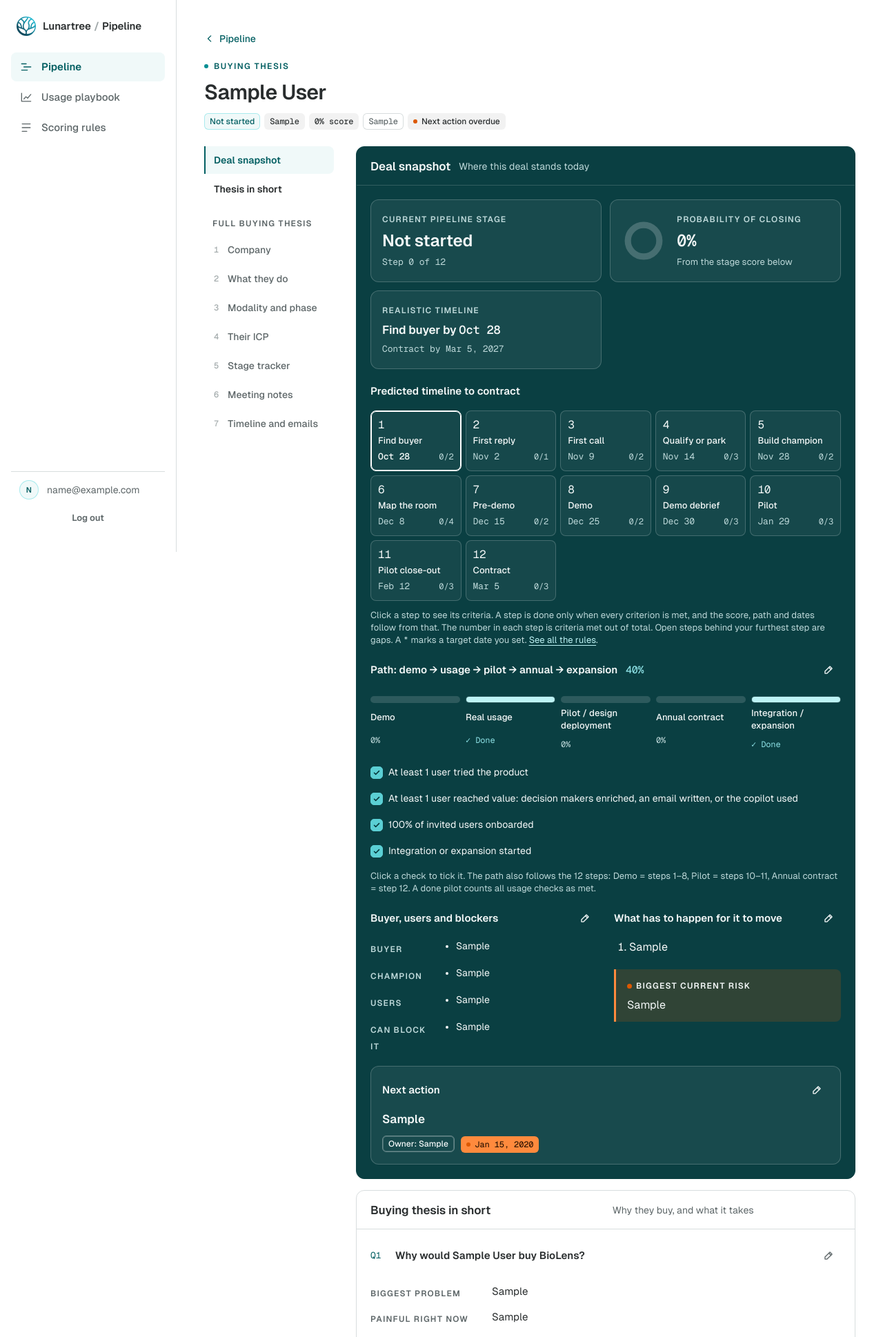
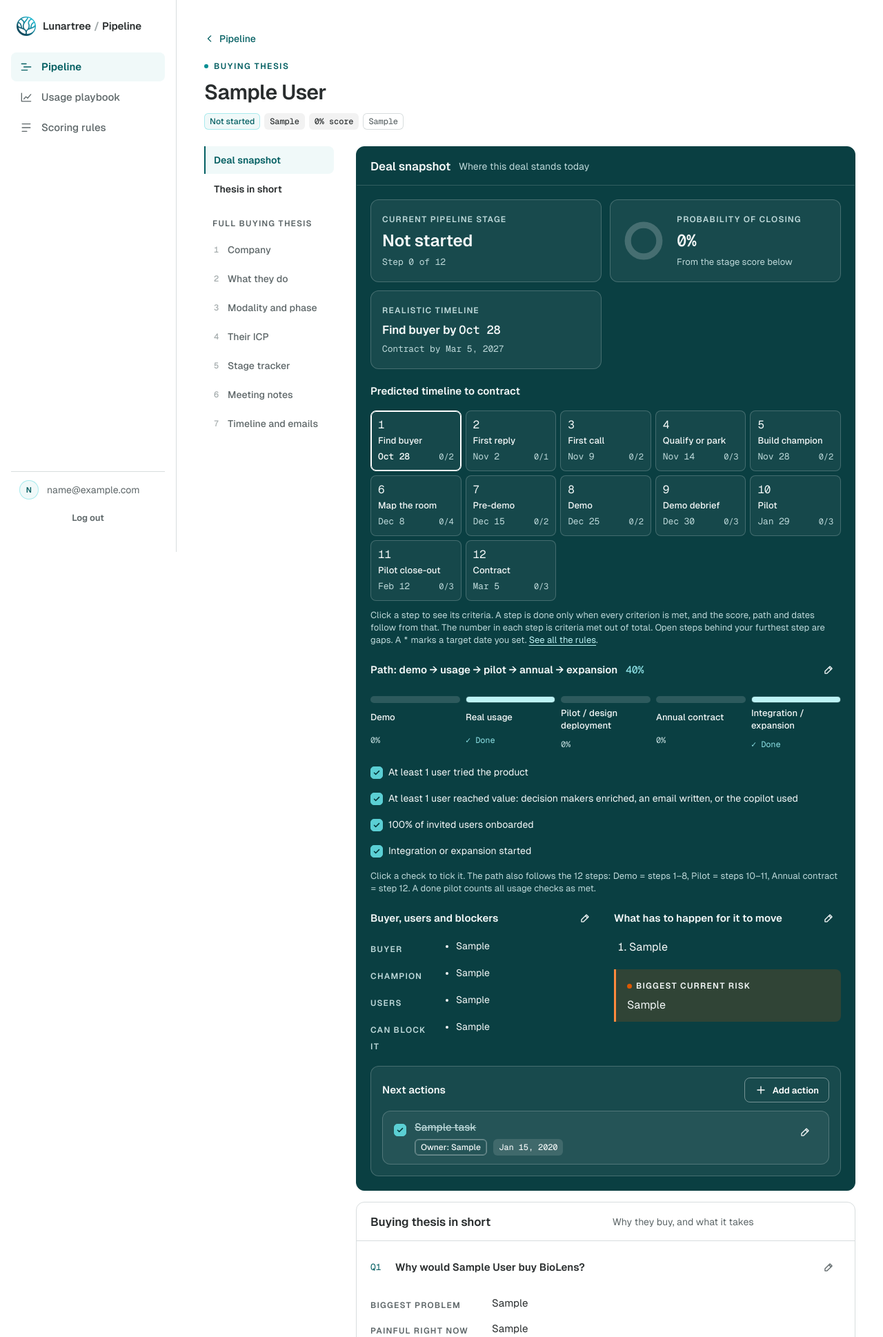
Before and after one commit to siddharthLT/LTPipeline, a Django app: page /accounts/1/ in a window 1280 px wide. Shown: the top 1938 px of the page at 69% size. Run offline with Django 5.2, Linux system fonts and the light colour scheme; a user stored in the database is signed in; tables that the repository leaves empty hold one stand-in row (values such as "Sample post"); data that the repository does not hold is empty.

Commit message:
Next actions: multiple per account with owner and optional date; replaces single next action
Co-Authored-By: Claude Sonnet 5.5 <noreply@anthropic.com>

```diff
--- a/pipeline/forms.py
+++ b/pipeline/forms.py
@@ -2,7 +2,7 @@ import re
 
 from django import forms
 
-from .models import MEETING_PARTS, Account, MeetingNote, SentEmail, TimelineEvent, UsageStage, normalize_domain
+from .models import MEETING_PARTS, Account, MeetingNote, SentEmail, Task, TimelineEvent, UsageStage, normalize_domain
 from .stages import CRITERIA
 
 DOMAIN_RE = re.compile(r'^(?=.{1,253}$)([a-z0-9]([a-z0-9-]{0,61}[a-z0-9])?\.)+[a-z]{2,63}$')
@@ -159,6 +159,15 @@ class EmailForm(StyledModelForm):
         widgets = {'sent_on': DateInput(), 'body': forms.Textarea(attrs={'rows': 10})}
 
 
+class ActionForm(StyledModelForm):
+    class Meta:
+        model = Task
+        fields = ['title', 'owner', 'due_date']
+        labels = {'title': 'What needs to happen', 'owner': 'Owner', 'due_date': 'Date'}
+        widgets = {'title': forms.TextInput(attrs={'placeholder': 'Send Andrea the rerun mAb workspace'}),
+                   'owner': forms.TextInput(attrs={'placeholder': 'Siddharth'}), 'due_date': DateInput()}
+
+
 # --- Deal snapshot, short thesis, commercial path: small forms built from a field spec ---
 def section_form(spec, intro=''):
     """spec: (field, label, kind, hint). kind is text | area | bullets | date | check."""
@@ -194,11 +203,6 @@ SNAPSHOT_FORMS = {
         ('must_happen', 'What has to happen for the deal to move', 'bullets'),
         ('biggest_risk', 'Biggest current risk', 'area', 'The main reason this may not happen'),
     ]), 'What has to happen, and the biggest risk', 'move'),
-    'next': (section_form([
-        ('next_action', 'Exact next action', 'text', 'Send Andrea the rerun mAb workspace'),
-        ('next_action_owner', 'Owner', 'text', 'Siddharth'),
-        ('next_action_date', 'Date', 'date'),
-    ]), 'Next action', 'next'),
     'usage': (section_form([
         ('usage_tried', 'At least 1 user tried the product', 'check'),
         ('usage_value', 'At least 1 user reached value (decision makers enriched, email written, or copilot used)', 'check'),
--- a/pipeline/templates/pipeline/account_detail.html
+++ b/pipeline/templates/pipeline/account_detail.html
@@ -16,7 +16,7 @@
     {% if account.deal_value %}<span class="tag mono">{{ account.deal_value }}</span>{% endif %}
     <span class="tag mono">{{ account.score }}% score</span>
     <span class="tag tag--outline mono">{{ account.domain }}</span>
-    {% if account.next_action_date and account.next_action_date < today %}<span class="tag tag--mark">Next action overdue</span>{% endif %}
+    {% with od=account.overdue_actions|length %}{% if od %}<span class="tag tag--mark">{{ od }} action{{ od|pluralize }} overdue</span>{% endif %}{% endwith %}
   </div>
 </header>
 
@@ -135,20 +135,32 @@
       </div>
     </div>
 
-    <div class="block nextact{% if not account.next_action %} is-empty{% endif %}">
+    <div class="block nextact" id="next-actions">
       <div class="block__head">
-        <h3 class="block__t">Next action</h3>
-        <button type="button" class="icon-btn icon-btn--sm" data-edit-url="{% url 'pipeline:edit_section' account.pk 'next' %}" aria-label="Edit next action">{% include "partials/pen.html" %}</button>
+        <h3 class="block__t">Next actions</h3>
+        <button type="button" class="btn btn--ghost btn--sm" data-edit-url="{% url 'pipeline:item_new' account.pk 'action' %}">{% include "partials/plus.html" %} Add action</button>
       </div>
-      {% if account.next_action %}
-      <p class="nextact__t">{{ account.next_action }}</p>
-      <p class="t-meta">
-        <span class="tag tag--outline">Owner: {{ account.next_action_owner|default:"not set" }}</span>
-        <span class="tag mono{% if account.next_action_date and account.next_action_date < today %} tag--mark{% endif %}">{% if account.next_action_date %}{{ account.next_action_date|date:"M j, Y" }}{% else %}No date{% endif %}</span>
-      </p>
+      {% if account.tasks.all %}
+      <ul class="actions">
+        {% for t in account.tasks.all %}
+        <li class="action{% if t.done %} is-done{% endif %}">
+          <button type="button" class="action__check" role="checkbox" aria-checked="{% if t.done %}true{% else %}false{% endif %}"
+                  data-toggle-url="{% url 'pipeline:action_toggle' account.pk t.pk %}" aria-label="Mark done: {{ t.title }}">
+            <span class="checks__box" aria-hidden="true">{% if t.done %}<svg viewBox="0 0 24 24" width="12" height="12" fill="none" stroke="currentColor" stroke-width="3.2" stroke-linecap="round" stroke-linejoin="round"><path d="M5 12.6l4.3 4.3L19 7.2"/></svg>{% endif %}</span>
+          </button>
+          <div class="action__body">
+            <p class="action__t">{{ t.title }}</p>
+            <p class="t-meta">
+              <span class="tag tag--outline">Owner: {{ t.owner|default:"not set" }}</span>
+              <span class="tag mono{% if not t.done and t.due_date and t.due_date < today %} tag--mark{% endif %}">{% if t.due_date %}{{ t.due_date|date:"M j, Y" }}{% else %}No date{% endif %}</span>
+            </p>
+          </div>
+          <button type="button" class="icon-btn icon-btn--sm" data-edit-url="{% url 'pipeline:item_edit' account.pk 'action' t.pk %}" aria-label="Edit action">{% include "partials/pen.html" %}</button>
+        </li>
+        {% endfor %}
+      </ul>
       {% else %}
-      <p class="t-muted">Waiting for you: the exact next action, who owns it, and the date.</p>
-      <button type="button" class="btn btn--ghost btn--sm" data-edit-url="{% url 'pipeline:edit_section' account.pk 'next' %}">{% include "partials/plus.html" %} Set next action</button>
+      <p class="t-muted">Waiting for you: the exact next actions, who owns each, and the date.</p>
       {% endif %}
     </div>
   </div>
--- a/pipeline/templates/pipeline/dashboard.html
+++ b/pipeline/templates/pipeline/dashboard.html
@@ -76,7 +76,7 @@
                 </div>
               </div>
               <dl class="snap__list">
-                <div><dt>Next action</dt><dd>{% if account.next_action %}{{ account.next_action }}{% if account.next_action_owner %} <span class="t-muted">&middot; {{ account.next_action_owner }}</span>{% endif %}{% if account.next_action_date %} <span class="mono t-muted">&middot; {{ account.next_action_date|date:"M j" }}</span>{% endif %}{% else %}<span class="t-muted">Not set yet</span>{% endif %}</dd></div>
+                <div><dt>Next actions</dt><dd>{% with open=account.open_actions %}{% if open %}{% for t in open|slice:":3" %}<div>{{ t.title }}{% if t.owner %} <span class="t-muted">&middot; {{ t.owner }}</span>{% endif %}{% if t.due_date %} <span class="mono t-muted">&middot; {{ t.due_date|date:"M j" }}</span>{% endif %}</div>{% endfor %}{% if open|length > 3 %}<span class="t-muted">+{{ open|length|add:"-3" }} more</span>{% endif %}{% else %}<span class="t-muted">None set yet</span>{% endif %}{% endwith %}</dd></div>
                 <div><dt>Biggest risk</dt><dd>{% if account.biggest_risk %}{{ account.biggest_risk }}{% else %}<span class="t-muted">Not set yet</span>{% endif %}</dd></div>
                 <div><dt>Why they would buy</dt><dd>{% if account.why_buy %}{{ account.why_buy }}{% else %}<span class="t-muted">Not set yet</span>{% endif %}</dd></div>
               </dl>
--- a/pipeline/urls.py
+++ b/pipeline/urls.py
@@ -14,6 +14,7 @@ urlpatterns = [
     path('accounts/<int:pk>/stage/<int:num>/edit/', views.edit_stage, name='stage_edit'),
     path('accounts/<int:pk>/flag/<slug:flag>/toggle/', views.toggle_flag, name='flag_toggle'),
     path('accounts/<int:pk>/meeting/<int:meeting_id>/part/<slug:part>/', views.edit_meeting_part, name='meeting_part'),
+    path('accounts/<int:pk>/action/<int:item_id>/toggle/', views.toggle_action, name='action_toggle'),
     path('accounts/<int:pk>/<slug:kind>/new/', views.edit_item, name='item_new'),
     path('accounts/<int:pk>/<slug:kind>/<int:item_id>/edit/', views.edit_item, name='item_edit'),
     path('accounts/<int:pk>/<slug:kind>/<int:item_id>/delete/', views.delete_item, name='item_delete'),
--- a/pipeline/views.py
+++ b/pipeline/views.py
@@ -6,9 +6,9 @@ from django.shortcuts import get_object_or_404, redirect, render
 from django.urls import reverse
 from django.views.decorators.http import require_http_methods, require_POST
 
-from .forms import (SNAPSHOT_FORMS, AccountForm, CompanyForm, EmailForm, EventForm, IcpForm, MeetingForm, OverviewForm,
+from .forms import (SNAPSHOT_FORMS, AccountForm, ActionForm, CompanyForm, EmailForm, EventForm, IcpForm, MeetingForm, OverviewForm,
                     ProfileForm, StageEditForm, UsageStageForm, meeting_part_form)
-from .models import MEETING_PARTS, Account, MeetingNote, SentEmail, StageProgress, TimelineEvent, UsageStage
+from .models import MEETING_PARTS, Account, MeetingNote, SentEmail, StageProgress, Task, TimelineEvent, UsageStage
 from .stages import CRITERIA, PATH, STAGE_DAYS, STAGE_NAMES, STAGE_WEIGHTS, STAGES, USAGE_CHECKS
 
 SECTIONS = {
@@ -23,6 +23,7 @@ ITEMS = {
     'meeting': (MeetingNote, MeetingForm, 'meeting', 'meetings'),
     'event': (TimelineEvent, EventForm, 'timeline entry', 'timeline'),
     'email': (SentEmail, EmailForm, 'sent email', 'timeline'),
+    'action': (Task, ActionForm, 'next action', 'next-actions'),
 }
 
 
@@ -33,7 +34,7 @@ def dashboard(request):
     if request.method == 'POST' and form.is_valid():
         account = form.save()
         return redirect('pipeline:account_detail', pk=account.pk)
-    accounts = list(Account.objects.prefetch_related('stage_progress'))
+    accounts = list(Account.objects.prefetch_related('stage_progress', 'tasks'))
     for a in accounts:
         a.cells = a.gantt_cells()
         a.path = a.path_steps()
@@ -52,7 +53,7 @@ def dashboard(request):
 
 @login_required
 def account_detail(request, pk):
-    account = get_object_or_404(Account.objects.prefetch_related('stage_progress'), pk=pk)
+    account = get_object_or_404(Account.objects.prefetch_related('stage_progress', 'tasks'), pk=pk)
     today = datetime.date.today()
     schedule = account.schedule()
     path = account.path_steps()
@@ -138,6 +139,15 @@ def delete_item(request, pk, kind, item_id):
 
 
 @login_required
+@require_POST
+def toggle_action(request, pk, item_id):
+    task = get_object_or_404(Task, pk=item_id, account_id=pk)
+    task.done = not task.done
+    task.save(update_fields=['done'])
+    return JsonResponse({'ok': True, 'anchor': 'next-actions'})
+
+
+@login_required
 def playbook(request):
     return render(request, 'pipeline/playbook.html', {'stages': UsageStage.objects.all(), 'nav': 'playbook'})
 
--- a/static/css/app.css
+++ b/static/css/app.css
@@ -389,3 +389,13 @@ th.gantt__acct.gantt__head { padding-left: var(--s-4) !important; }
 .snapshot .donut circle:first-child { stroke: rgba(255, 255, 255, 0.2); }
 .snapshot .note { color: var(--ink-2); }
 .snapshot .t-muted { color: var(--ink-2); }
+
+/* ---- next actions list ---- */
+.actions { list-style: none; margin: 0; padding: 0; display: grid; gap: var(--s-2); }
+.action { display: flex; align-items: flex-start; gap: var(--s-3); border: 1px solid var(--line); border-radius: var(--r-md); padding: var(--s-3) var(--s-4); background: rgba(255, 255, 255, 0.06); }
+.action__check { flex: none; padding: 4px 0 0; cursor: pointer; color: inherit; }
+.action__body { flex: 1; min-width: 0; display: grid; gap: 6px; }
+.action__t { font-size: var(--fs-sm); line-height: var(--lh-sm); font-weight: 600; }
+.action .tag { margin-right: 6px; }
+.action.is-done .action__t { text-decoration: line-through; color: var(--ink-2); font-weight: 500; }
+.action__check[aria-checked="true"] .checks__box { background: #5BCFD4; border-color: #5BCFD4; color: #06383B; }
```
Also changed, not shown: pipeline/models.py (+12 -4 lines), pipeline/tests.py (+23 -6 lines), pipeline/migrations/0005_next_actions_list.py (added).
